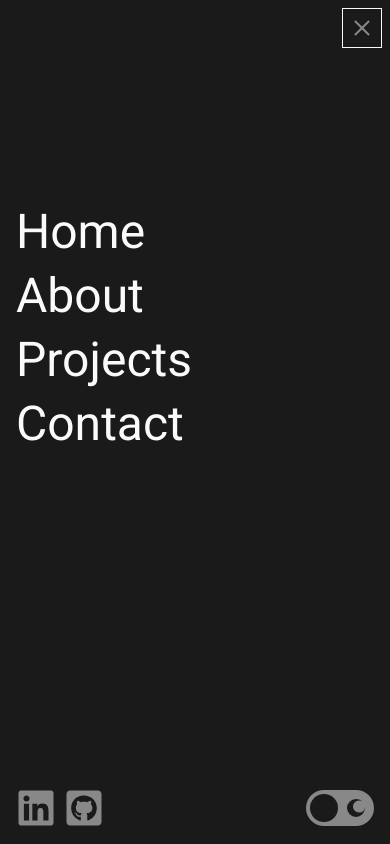
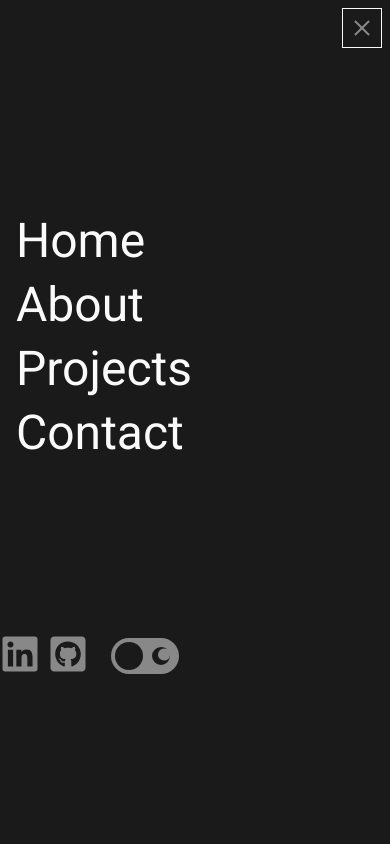
Before and after one commit to bnielsencodes/bnielsen.dev-v2, a Next.js app: page / in a window 390 px wide. Both pictures are taken after a click on the button 362 px from the left and 27 px from the top of the page. Built offline with nearby package versions, Linux system fonts and the light colour scheme.

Commit message:
Reformat MobileNav

```diff
--- a/app/components/navigation/MobileNav.tsx
+++ b/app/components/navigation/MobileNav.tsx
@@ -5,13 +5,13 @@ import clsx from "clsx";
 export default function MobileNav(props: any) {
   return (
     <div
-      className={clsx("absolute top-0 left-0 z-20 flex w-screen h-screen", {
+      className={clsx("absolute top-0 left-0 z-20 flex flex-col w-screen h-screen", {
         "bg-neutral-100": props.darkMode,
         "bg-neutral-500": !props.darkMode,
       })}
     >
-      {/* left container */}
-      <div className="flex flex-col items-start justify-between w-1/2 h-full pt-52 pb-4 pl-4">
+      {/* top container */}
+      <div className="flex items-center justify-start w-1/2 h-full pt-52 pb-4 pl-4">
         <ul
           className={clsx("flex flex-col justify-between h-60 text-5xl", {
             "text-neutral-500": props.darkMode,
@@ -63,10 +63,10 @@ export default function MobileNav(props: any) {
             </a>
           </li>
         </ul>
+      </div>
+      {/* bottom container */}
+      <div className="flex items-center justify-between justify-end w-1/2 h-full pr-4 pb-[18px]">
         <Socials darkMode={props.darkMode} />
-      </div>
-      {/* right container */}
-      <div className="flex items-end justify-end w-1/2 h-full pr-4 pb-[18px]">
         <ToggleTheme
           darkMode={props.darkMode}
           toggleTheme={props.toggleTheme}
```
